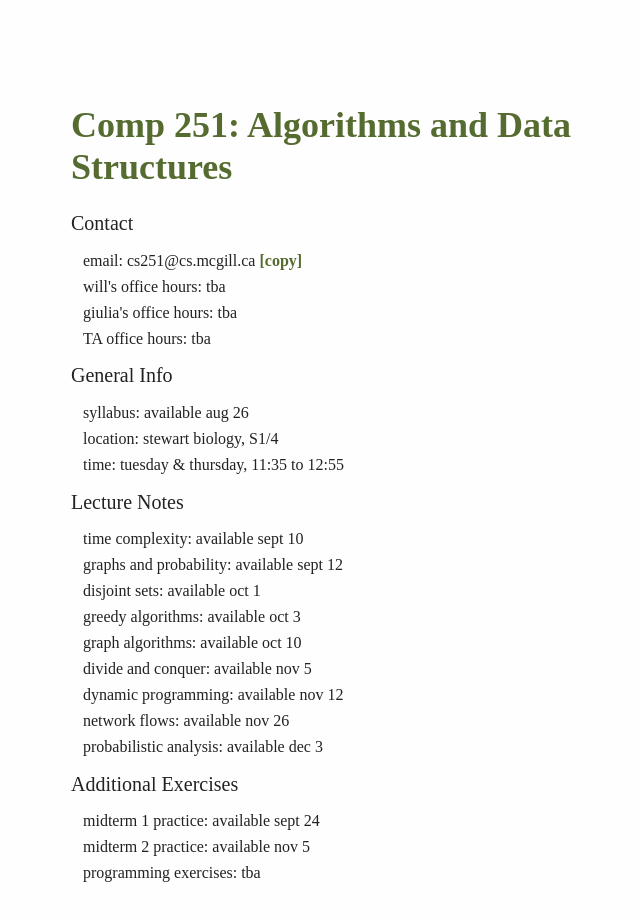
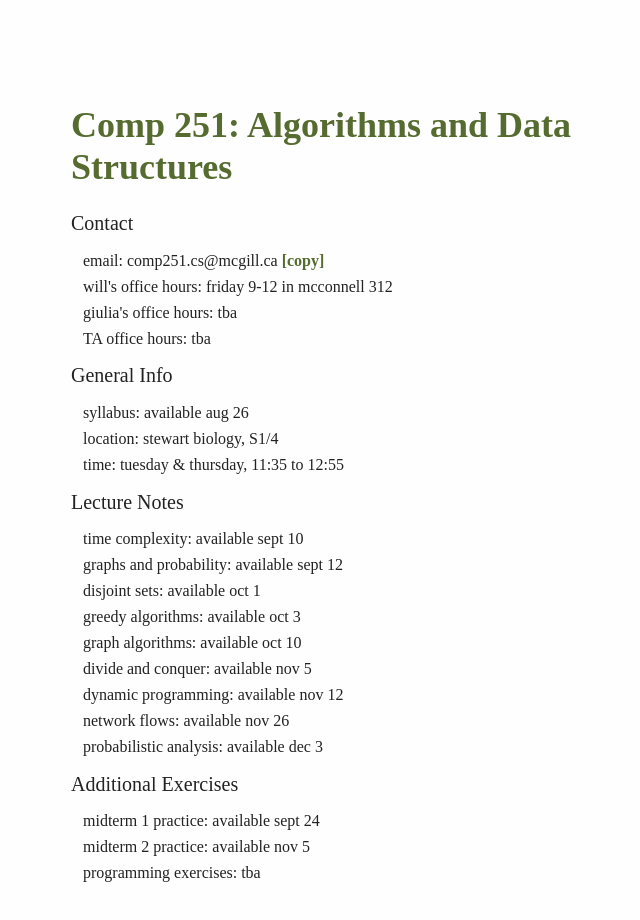
Before and after one commit to willzahary/personal-website, a React (Create React App) app: page /comp251 in a window 1280 px wide. Shown: the top 920 px of the page, without its empty margins (249-889 px from the left). Built offline with nearby package versions, Linux system fonts and the light colour scheme; a web font is replaced by a local one.

Commit message:
updated email

```diff
--- a/src/links.js
+++ b/src/links.js
@@ -3,7 +3,7 @@
 export const LINK_GITHUB = "https://github.com/willstats/";
 export const LINK_TWITTER = "https://twitter.com/willzahary/";
 export const EMAIL = "williamzahary@gmail.com";
-export const EMAIL_251 = "cs251@cs.mcgill.ca";
+export const EMAIL_251 = "comp251.cs@mcgill.ca";
 
 // links to course codes
 export const LINK_COMP302 = "https://www.mcgill.ca/study/2022-2023/courses/comp-302"
--- a/src/pages/Comp251.jsx
+++ b/src/pages/Comp251.jsx
@@ -25,7 +25,7 @@
                   </CopyToClipboard>
           </li>
           <li>
-            will's office hours: tba
+            will's office hours: friday 9-12 in mcconnell 312
           </li>
           <li>
             giulia's office hours: tba
```
